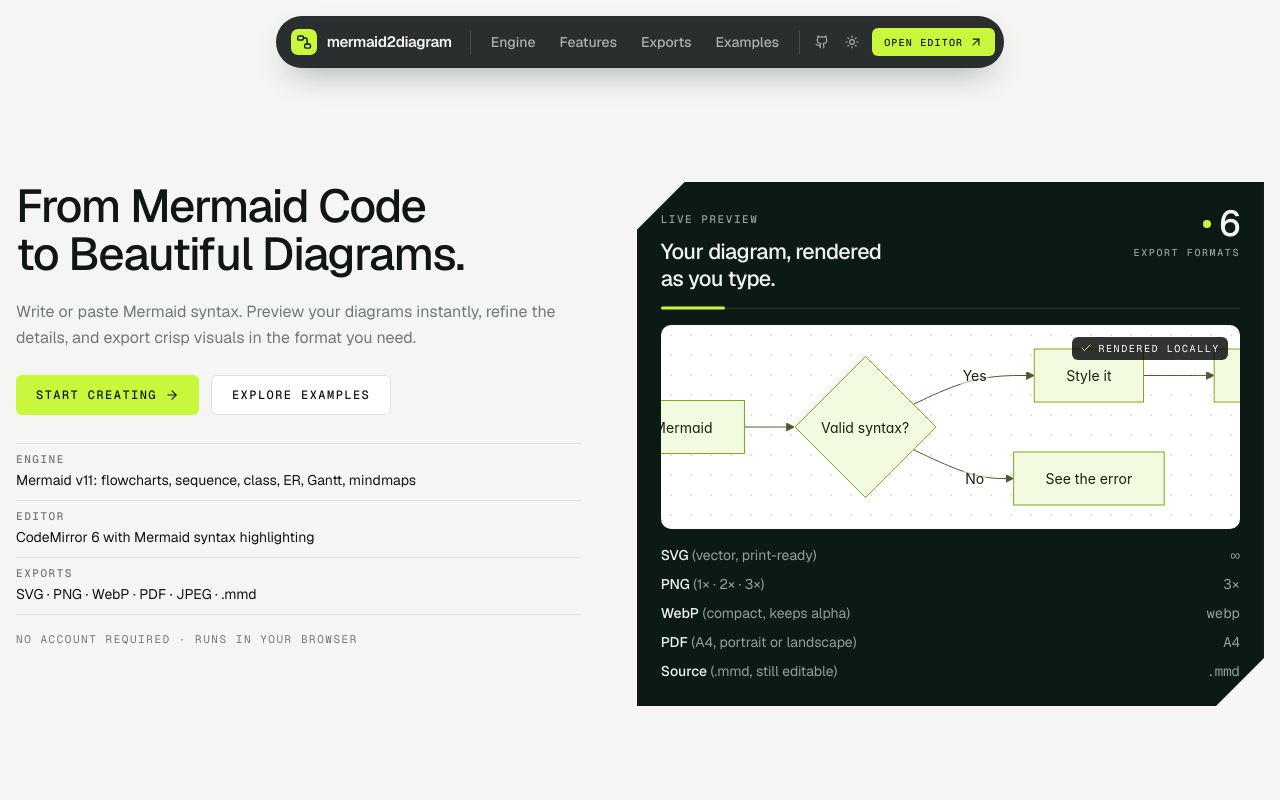
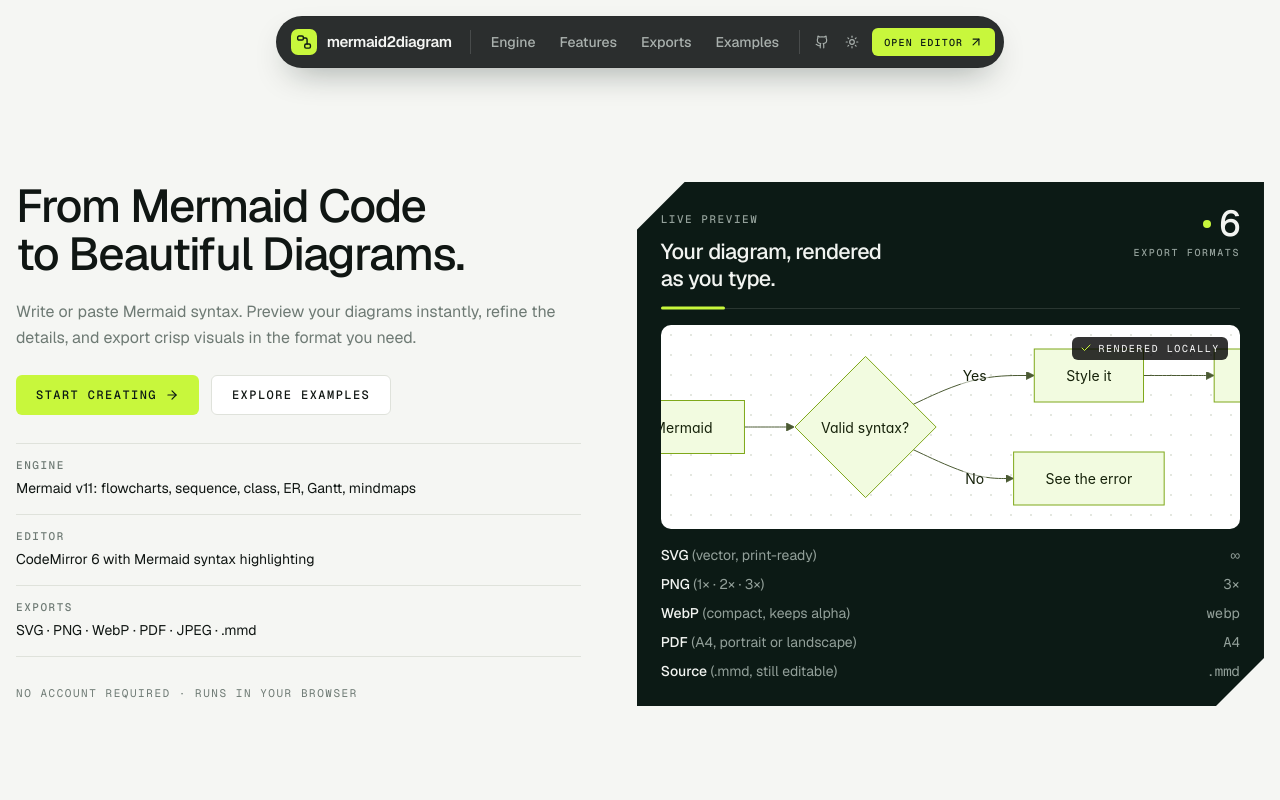
Before and after one commit to AbhinayAmbati/mermaid2diagram, a Next.js app: page / in a window 1280 px wide. Shown: the top 800 px of the page. Built offline with nearby package versions, Linux system fonts and the light colour scheme.

Commit message:
style(landing): open up the spacing in the hero spec rows

```diff
--- a/components/landing/hero.tsx
+++ b/components/landing/hero.tsx
@@ -27,7 +27,7 @@
  */
 export function Hero() {
   return (
-    <section className="flex min-h-[calc(100dvh-4.5rem)] items-center px-4 py-8 sm:min-h-[calc(100dvh-5rem)]">
+    <section className="flex min-h-[calc(100dvh-4.5rem)] items-center px-4 py-6 sm:min-h-[calc(100dvh-5rem)]">
       <div className="mx-auto grid w-full max-w-[1320px] items-start gap-8 lg:grid-cols-[minmax(0,0.9fr)_minmax(0,1fr)] lg:gap-14">
         {/* Left: statement */}
         <div>
@@ -57,17 +57,17 @@
             {SPEC_ROWS.map((row) => (
               <div
                 key={row.label}
-                className="border-t border-border py-2.5 last:border-b"
+                className="border-t border-border py-4 last:border-b"
               >
                 <dt className="label-mono text-muted-foreground">{row.label}</dt>
-                <dd className="mt-1.5 text-sm leading-snug text-foreground">
+                <dd className="mt-2 text-sm leading-snug text-foreground">
                   {row.value}
                 </dd>
               </div>
             ))}
           </dl>
 
-          <p className="mt-4 font-mono text-[11px] uppercase tracking-[0.14em] text-muted-foreground">
+          <p className="mt-7 font-mono text-[11px] uppercase tracking-[0.14em] text-muted-foreground">
             No account required · Runs in your browser
           </p>
         </div>
```
